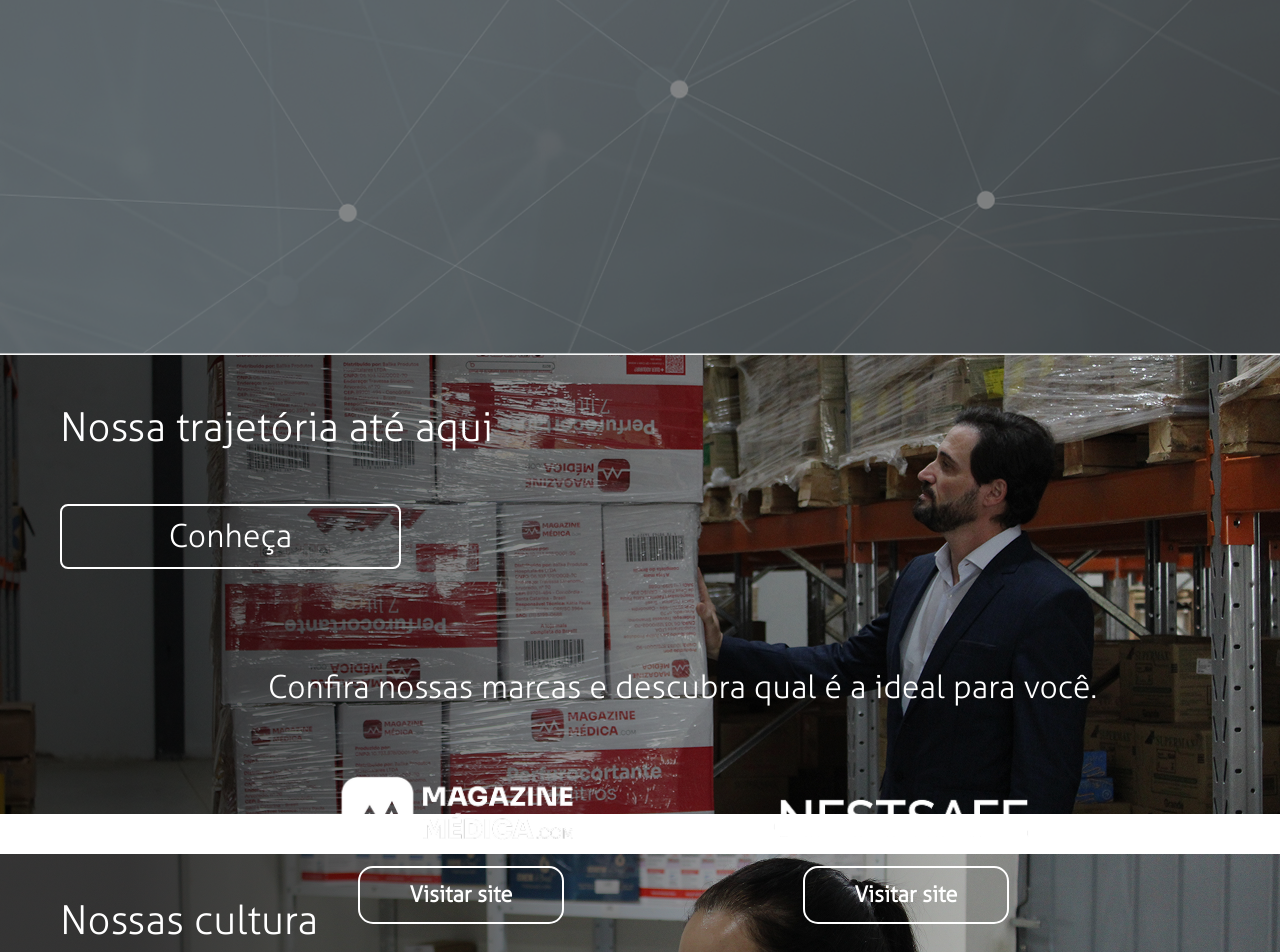
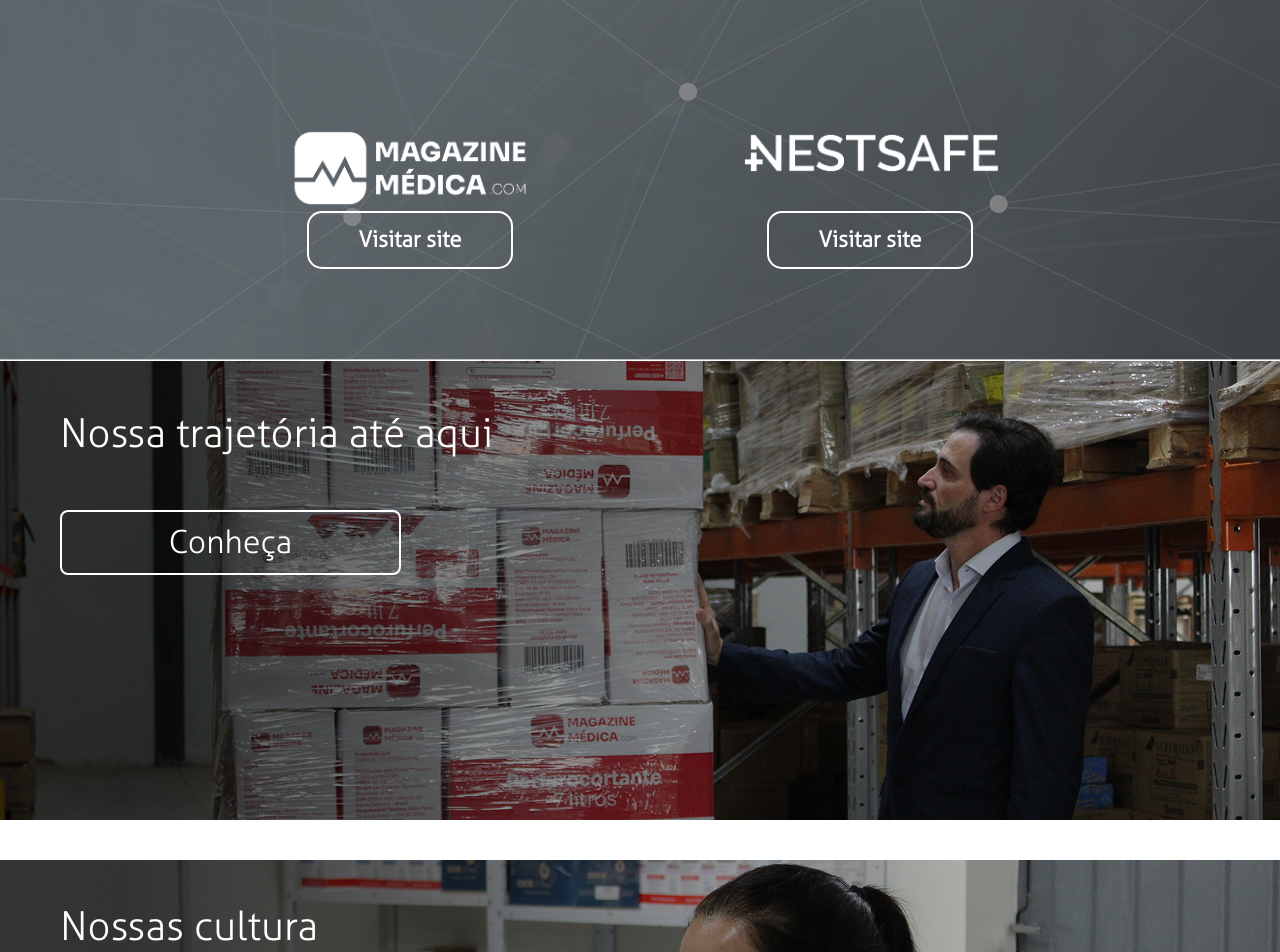
Before and after one commit to kimyoto/site_institucional_ballke, a React (Create React App) app: page / in a window 1280 px wide. Shown: the part 800-1752 px from the top of the page. Built offline with nearby package versions, Linux system fonts and the light colour scheme.

Commit message:
homepage feita

```diff
--- a/src/pages/HomePage.css
+++ b/src/pages/HomePage.css
@@ -25,12 +25,18 @@
 .section-bg-two {
   /*Segunda imagem da tela inical*/
   width: 100%;
-  height: 464px;
+  height: 470px;
   background-image: url("../assets/background2.png");
   background-position: cover;
   background-repeat: no-repeat;
   background-size: cover;
   position: relative;
+  display: flex;
+  align-items: center;
+  justify-content: center;
+  flex-direction: column;
+  padding-top: 50px;
+  padding-bottom: 100px;
 }
 
 .section-bg-three {
@@ -86,7 +92,6 @@
 }
 
 .text-bg2 {
-  position: absolute;
   top: 750px;
   left: 268px;
   font-family: "Aller", sans-serif;
@@ -100,8 +105,6 @@
 }
 
 .hero-button {
-  position: absolute;
-  z-index: 10;
   background-color: transparent;
   border-radius: 15px;
   border: 2px solid #ffffff;
@@ -124,34 +127,14 @@
   color: #000000;
 }
 
-.button-1 {
-  top: 975px;
-  left: 358px;
-}
-
-.button-2 {
-  top: 975px;
-  left: 803px;
-}
-
 .hero-image-logo {
-  position: absolute;
-  z-index: 10;
-  width: 160px;
+  width: 260px;
   height: auto;
   object-fit: contain;
 }
 
 .logo-1 {
-  top: 900px;
-  left: 770px;
-  width: 260px;
-}
-
-.logo-2 {
-  top: 879px;
-  left: 327px;
-  width: 260px;
+  padding-bottom: 35px;
 }
 
 .bg-three-text {
@@ -295,3 +278,23 @@
   top: 143px;
   left: 60px;
 }
+
+.sub-section-container {
+  display: flex;
+  align-items: center;
+  justify-content: center;
+  margin: 50px;
+}
+
+.magazine-medica-buttons {
+  padding-right: 200px;
+  display: flex;
+  flex-direction: column;
+  align-items: center;
+}
+
+.nestsafe-buttons {
+  display: flex;
+  flex-direction: column;
+  align-items: center;
+}
--- a/src/pages/HomePage.tsx
+++ b/src/pages/HomePage.tsx
@@ -4,7 +4,7 @@
 
 function HomePage() {
   return (
-    <main  className='sections-container'>
+    <main className="sections-container">
       <section className="hero-section">
         <h2 className="text-top">
           Seja bem-vindo ao
@@ -14,35 +14,42 @@
       </section>
 
       <section className="section-bg-two">
+        <div className="sub-section-container">
           <h2 className="text-bg2">
             Confira nossas marcas e descubra qual é a ideal para você.
           </h2>
+        </div>
+
+        <div className="sub-section-container">
+          <div className="magazine-medica-buttons">
+            <img
+              src={require("../assets/magazine_branco.png")}
+              alt="Logo Magazine Médica"
+              className="hero-image-logo logo-2"
+            />
             <a
               href="https://www.magazinemedica.com.br"
               target="_blank"
               rel="noopener noreferrer"
-          className="hero-button button-1"
+              className="hero-button"
             >
               Visitar site
             </a>
-
-        <a href="#link-marca-2" className="hero-button button-2">
-          Visitar site
-        </a>
-
+          </div>
+          <div className="nestsafe-buttons">
             <img
               src={require("../assets/nestsafe_banco.png")}
               alt="Logo Nestsafe"
               className="hero-image-logo logo-1"
             />
+            <a href="#link-marca-2" className="hero-button">
+              Visitar site
+            </a>
 
-        {}
-        <img
-          src={require("../assets/magazine_branco.png")}
-          alt="Logo Magazine Médica"
-          className="hero-image-logo logo-2"
-        />
+          </div>
+        </div>
       </section>
+
       <section className="section-bg-three">
         <h2 className="bg-three-text">Nossa trajetória até aqui</h2>
 
```
Lines whose indentation alone changed are shown as unchanged.
